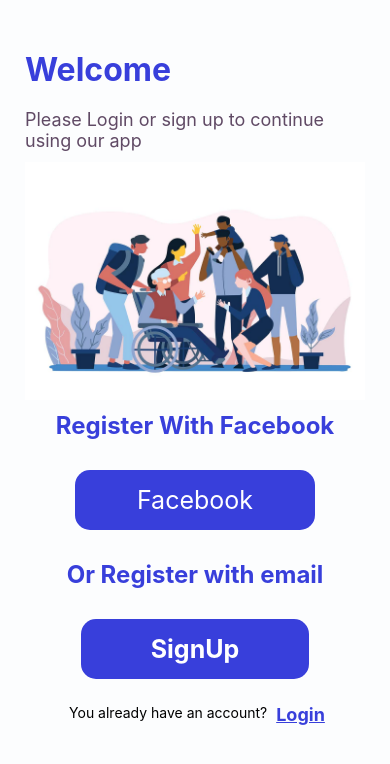
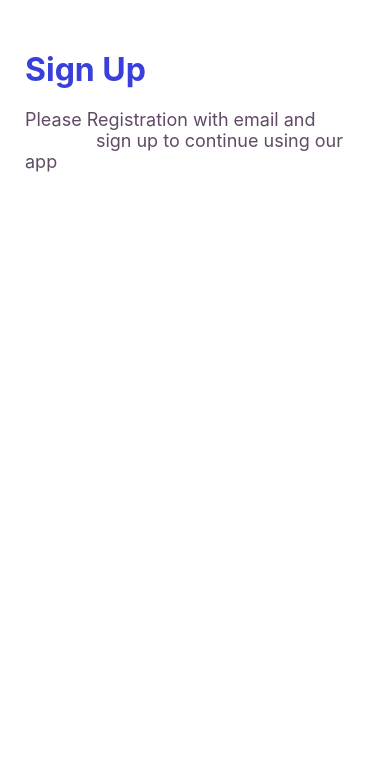
Before and after one commit to stelianok/ToDoLogin, a React Native app in the folder Mobile/: screen / in a window 390 px wide. Shown: the top 764 px of the page. Built offline with nearby package versions, Linux system fonts and the light colour scheme.

Commit message:
Header component added to Login page

```diff
--- a/Mobile/src/App.js
+++ b/Mobile/src/App.js
@@ -8,7 +8,7 @@ export default function App() {
   return (
     <>
       <StatusBar backgroundColor="#383FDB" />
-      <Welcome />
+      <Login />
     </>
   );
 }
--- a/Mobile/src/screens/Login/index.js
+++ b/Mobile/src/screens/Login/index.js
@@ -4,9 +4,13 @@ import {View, Text, Button, Input} from 'react-native';
 import styles from './styles';
 import Header from '../../components/Header';
 export default function Login() {
-  return(
-    <View>
-
+  return (
+    <View style={styles.container}>
+      <Header
+        title="Sign Up"
+        text="Please Registration with email and
+              sign up to continue using our app"
+      />
     </View>
-    );
+  );
 }
```
